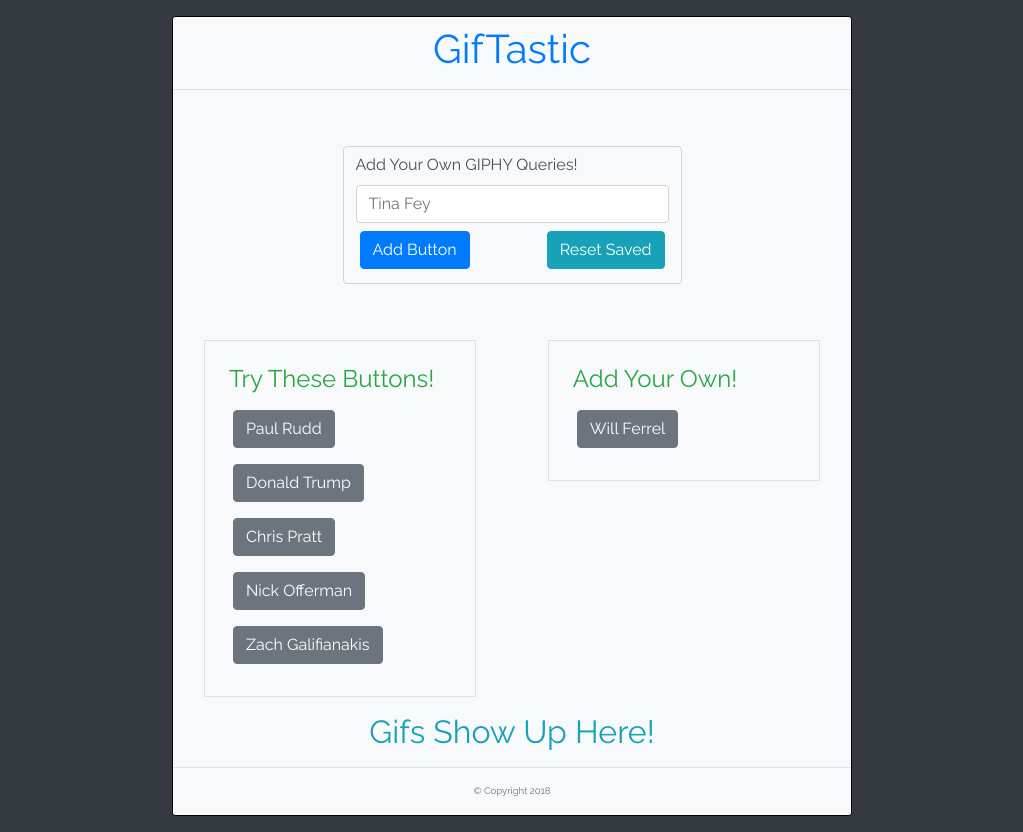
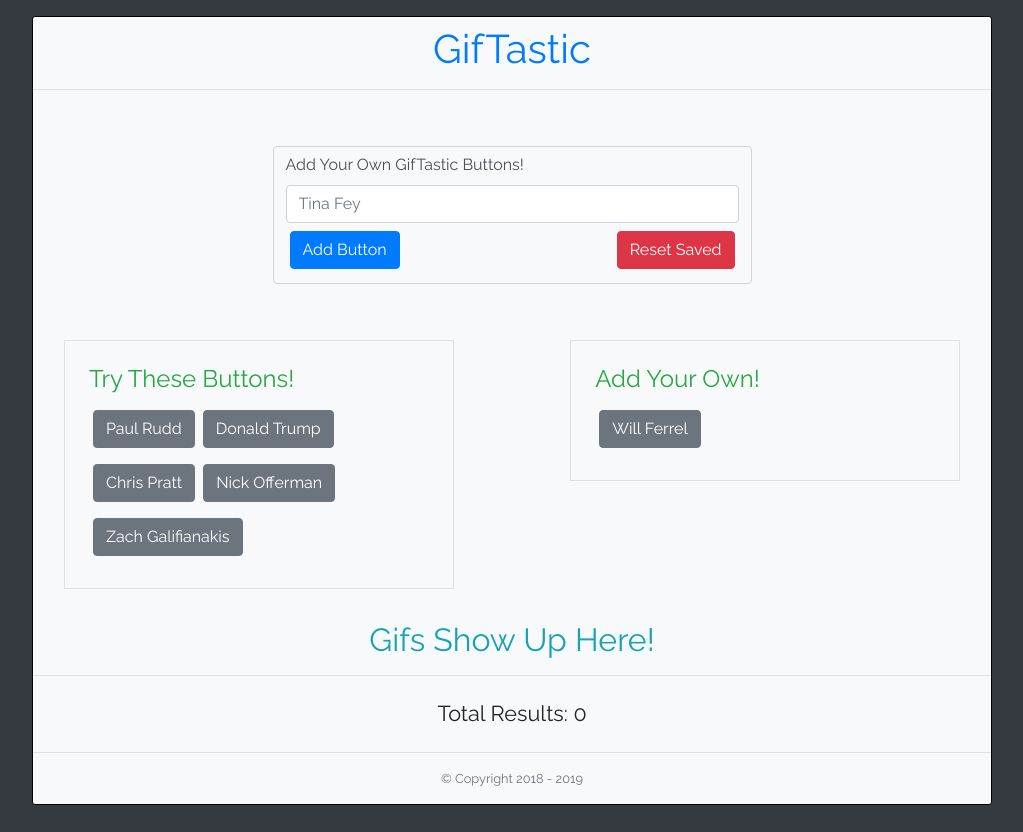
Before and after one commit to DefiledSpec/GifTastic, a plain HTML site: page index.html in a window 1280 px wide. Shown: the whole page, without its empty margins (128-1151 px from the left). Drawn offline with nearby package versions, Linux system fonts and the light colour scheme; no server answers.

Commit message:
added results counter, hr, upped returned gifs limit, auto generate gifs on page load

```diff
--- a/assets/css/style.css
+++ b/assets/css/style.css
@@ -3,16 +3,20 @@
 * {
     font-family: 'Raleway', Arial, sans-serif;
 }
-
-
 #wrapper {
     margin: 1em auto;
-    max-width: 680px;
+    max-width: 75%;
     border-radius: 3px;
     border: black solid 1px;
 
 }
 
+#total-results {
+    width: max-content;
+    margin: 1em auto;
+    font-size: 1.35em;
+    font-weight: 400;
+}
 
 button {
     margin: .5em .25em;
@@ -29,7 +33,7 @@ button {
 }
 .btnContainer {
     border: rgba(0,0,0,0.1) solid 1px;
-    margin: 1em 1em 1em 1em;
+    margin: 1em 1em 2em 1em;
     width: 42%;
     max-width: 42%;
     padding: 1.5em;
@@ -48,7 +52,7 @@ form {
     float: right;
 }
 footer {
-    font-size: .6em;
+    font-size: .8em;
 }
 
 @media only screen and (max-width: 680px) {
--- a/assets/js/app.js
+++ b/assets/js/app.js
@@ -4,7 +4,11 @@ const search = '/v1/gifs/search?';
 const gifContainer = $('.gifContainer');
 const btnContainer = $('.btnGroup');
 const usersBtnContainer = $('.usersButtons');
+const $resultsTotal = $('#resultsTotal');
+const $copyright = $('#copyright');
+
 let startTime;
+
 const btns = [
     'Paul Rudd',
     'Donald Trump',
@@ -34,7 +38,7 @@ displayButtons();
 
 function getGifs() {
     startTime = Date.now();
-    let Q = $(this).attr('data-content') || 'paul_rudd';
+    let Q = $(this).attr('data-content') || 'Tina Fey';
     console.log(`Fetching "${Q}" from GIPHY`);
 
     let query = Q.replace(' ', '_');
@@ -42,20 +46,20 @@ function getGifs() {
     let url = host + search;
     url += $.param({
         q: query,
-        limit: 10,
+        limit: 50,
         api_key: APIKey,
     });
 
     $.ajax({url: url, method: 'GET'})
         .then(res => {
             if(res.data.length === 0) { throw new Error(`No gifs found for query: "${Q}"`) };
-            console.log(`Request "${Q}" to GIPHY took ${((Date.now() - startTime)/1000).toFixed(2)} seconds to complete. Response:`, res.data)
-            displayGifs(res.data);
+            console.log(`Request "${Q}" to GIPHY took ${((Date.now() - startTime)/1000).toFixed(2)} seconds to return ${res.data.length} results. Response:`, res.data)
+            displayGifs(res.data, startTime);
         })
         .catch(err => console.log(`${err}`));
 }
 
-function displayGifs(gifs) {
+function displayGifs(gifs, startTime) {
     gifContainer.empty();
     gifs.forEach(gif => {
         if(gif.rating === 'g' || gif.rating === 'pg') {
@@ -70,7 +74,13 @@ function displayGifs(gifs) {
             gifContainer.append(card.append([card, gifImg, rating, link]))
         }
     });
+    console.log(`Request took ${((Date.now() - startTime)/1000).toFixed(2)} seconds to display ${gifs.length} results.`)
+    $resultsTotal.text(`${gifs.length}`)
 }
+(function () {
+    getGifs();
+    $copyright.html(`&copy; Copyright 2018 - ${(new Date()).getFullYear()}`)
+})();
 $('#addBtn').click(function(e) {
     e.preventDefault();
     let btnContent = $('#addBtnText').val();
--- a/index.html
+++ b/index.html
@@ -16,27 +16,33 @@
         <hr>
         <br>
         <form class="form-control bg-light">
-            <label for="addBtnText">Add Your Own GIPHY Queries!</label>
+            <label for="addBtnText">Add Your Own GifTastic Buttons!</label>
                 <input type="text" class="form-control" name="addButtonText" id="addBtnText" placeholder="Tina Fey" required>
 
             <button type="submit" id="addBtn" class="btn btn-primary">Add Button</button>
-            <button type="reset" class="resetBtn btn btn-info">Reset Saved</button>
+            <button type="reset" class="resetBtn btn btn-danger">Reset Saved</button>
             <div class="clearfix"></div>
         </form>
         <br>
         <div class="container">
-            <div class="btnContainer buttonGroup"><h4 class="text-success">Try These Buttons!</h4><div class="btnGroup"></div></div>
-            <div class="btnContainer "><h4 class="text-success">Add Your Own!</h4><div class="usersButtons"></div></div>
+            <div class="btnContainer buttonGroup">
+                <h4 class="text-success">Try These Buttons!</h4>
+                <div class="btnGroup"></div>
+            </div>
+            <div class="btnContainer ">
+                <h4 class="text-success">Add Your Own!</h4>
+                <div class="usersButtons"></div>
+            </div>
         </div>
         <div class="clearfix"></div>
         <h2 class="text-center text-info" >Gifs Show Up Here!</h2>
-        <div class="gifContainer container-fluid">
-
-        </div>
+        <hr>
+        <div class="gifContainer container-fluid"></div>
         <div class="clearfix"></div>
+        <p id='total-results'>Total Results: <span id="resultsTotal">0</span></p>
         <hr>
         <footer class="container-fluid">
-            <p class="text-center "><span class="text-center text-muted">&copy; Copyright 2018</span></p>
+            <p class="text-center "><span id="copyright" class="text-center text-muted">&copy; Copyright 2018</span></p>
         </footer>
     </div>
 </body>
```
